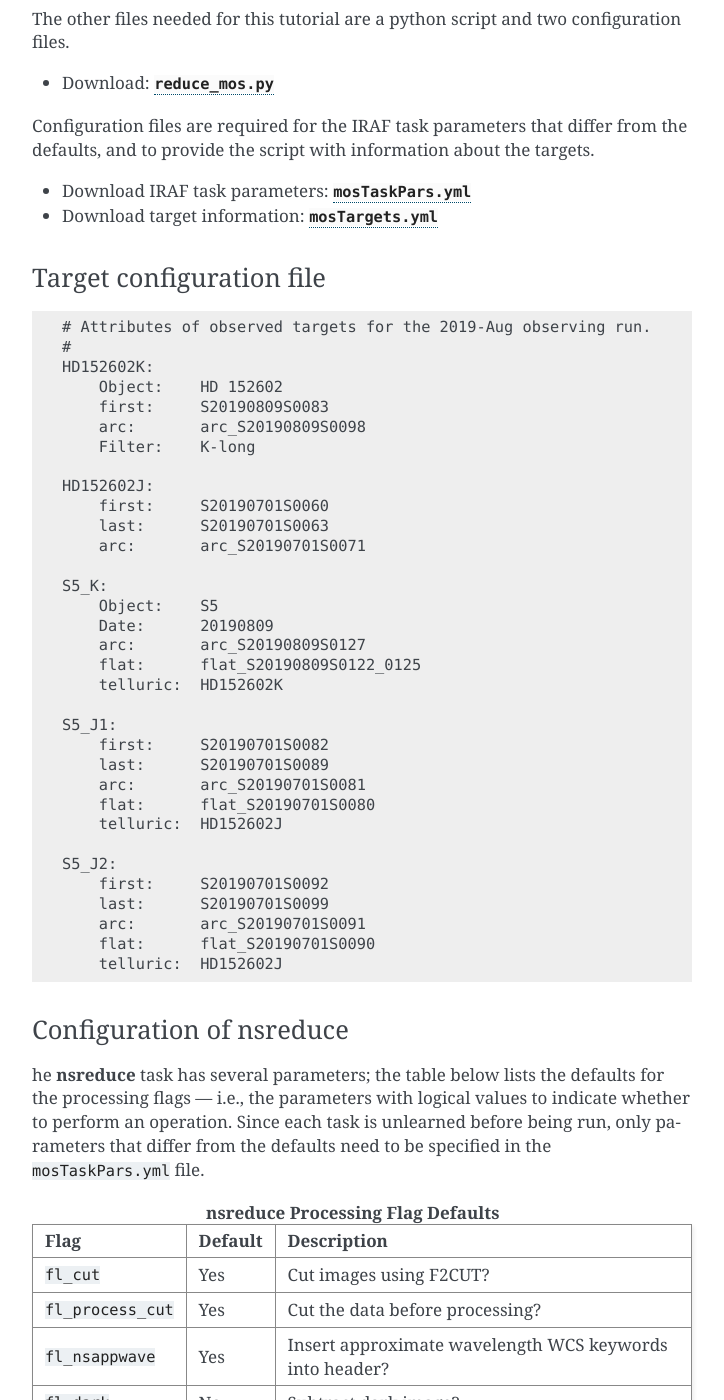
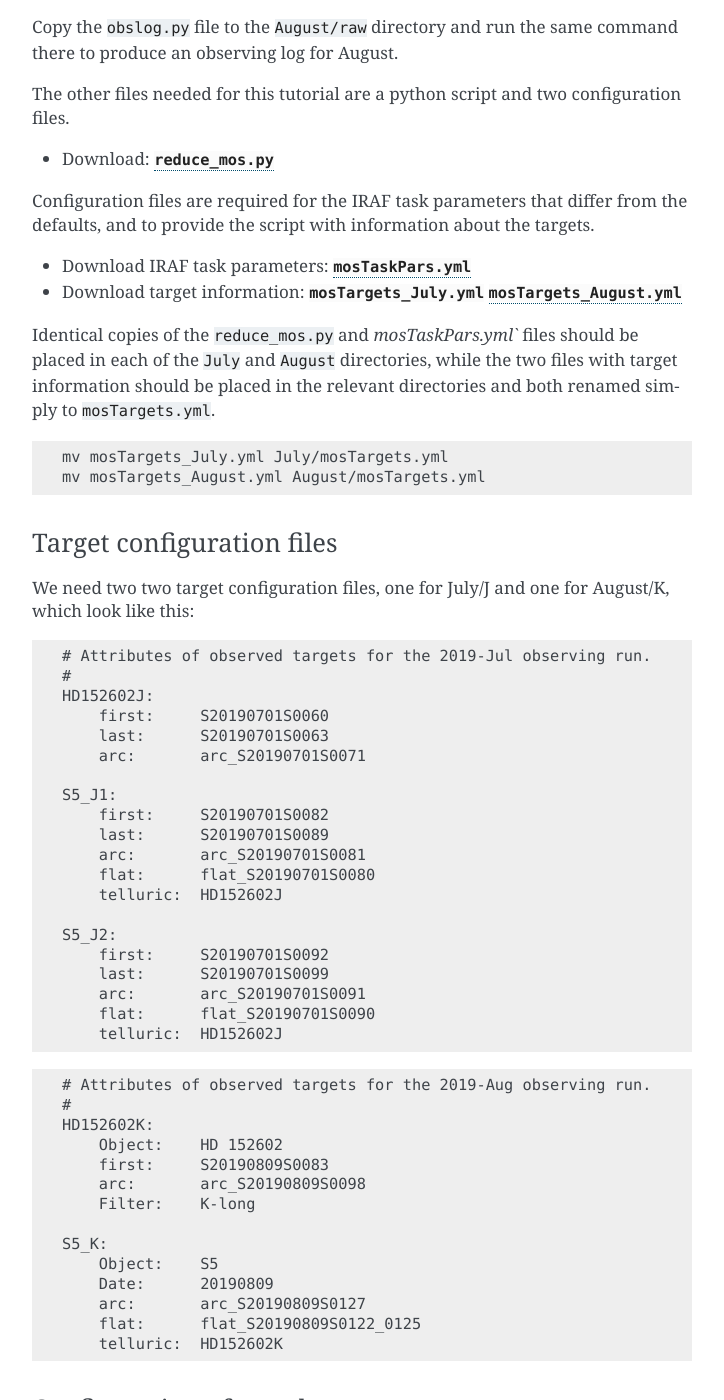
Before and after one commit to GeminiDRSoftware/F2Cookbook, a Sphinx documentation site: the page built from source/Tutorial_MOS_actual.rst, in a window 1280 px wide and 1400 px high, scrolled down 2755 px. Shown: the whole window, without its empty margins (388-1112 px from the left). Built offline with Sphinx 7.4.7, drawn with Linux system fonts in a browser that asks for light colours; some of the changed text lies outside the part shown.

Commit message:
rewrite to separate data into separate July/August datasets to make the description simpler

```diff
--- a/source/Tutorial_MOS_actual.rst
+++ b/source/Tutorial_MOS_actual.rst
@@ -30,11 +30,14 @@
 Archive (see :ref:`archive-search`). To download the data for this tutorial,
 the following URL should be pasted into your browser:
 
-https://archive.gemini.edu/searchform/cols=CTOWEQ/GS-2019A-SV-201/notengineering/20190701-20190809/NotFail
+https://archive.gemini.edu/searchform/cols=CTOWEQ/GS-2019A-SV-201/notengineering/20190701-20190810/NotFail
 
 Click the button at the bottom of the page labeled "Download all 309 files
-totalling 1.03 GB". These files should be extracted to a subdirectory of
-the location you wish to do your reduction, named ``raw``.
+totalling 1.03 GB". To ease the reduction, it makes sense to separate the
+July (J-band) and August (K-band) datasets, so you should make two separate
+directories (called ``J`` and ``K``, or ``July`` and ``August``, for example)
+and create subdirectories named ``raw`` in each of these. The raw FITS files
+should be extracted by unzipping the downloaded zip file and then separated.
 The program includes some daytime flatfields taken through the slit mask but
 the F2 instrument team has decided that nighttime flats should be used in the
 reduction, so these files are surplus to requirements and can therefore
@@ -42,10 +45,10 @@
 
 .. code-block:: bash
 
-   rm S20190701S005*
-   rm S20190703S*
-   rm S20190707S*
-   rm S20190810S*
+   rm July/raw/S20190701S005*
+   rm July/raw/S20190703S*
+   rm July/raw/S20190707S*
+   rm August/S20190810S*
 
 
 As this is an SV program, it includes most of the required
@@ -108,12 +109,15 @@
 -----------
 
 First download :download:`obslog.py <pyTools/obslog.py>` to the
-``raw`` subdirectory and create an observing log, as described in
+``July/raw`` subdirectory and create an observing log, as described in
 :ref:`observing-log`.
 
 .. code-block:: bash
 
    python obslog.py obslog.fits
+
+Copy the ``obslog.py`` file to the ``August/raw`` directory and run the
+same command there to produce an observing log for August.
 
 The other files needed for this tutorial are a python script and two
 configuration files.
@@ -125,35 +129,36 @@
 about the targets.
 
 * Download IRAF task parameters: :download:`mosTaskPars.yml <pyTools/mosTaskPars.yml>`
-* Download target information: :download:`mosTargets.yml <pyTools/mosTargets.yml>`
+* Download target information: :download:`mosTargets_July.yml <pyTools/mosTargets.yml>`
+  :download:`mosTargets_August.yml <pyTools/mosTargets_August.yml>`
+
+Identical copies of the ``reduce_mos.py`` and `mosTaskPars.yml`` files should
+be placed in each of the ``July`` and ``August`` directories, while the two
+files with target information should be placed in the relevant directories and
+both renamed simply to ``mosTargets.yml``.
+
+.. code-block:: bash
+
+   mv mosTargets_July.yml July/mosTargets.yml
+   mv mosTargets_August.yml August/mosTargets.yml
 
 
 .. _mos-target-config:
 
-Target configuration file
-^^^^^^^^^^^^^^^^^^^^^^^^^
+Target configuration files
+^^^^^^^^^^^^^^^^^^^^^^^^^^
+
+We need two two target configuration files, one for July/J and one
+for August/K, which look like this:
 
 .. code-block:: none
 
-   # Attributes of observed targets for the 2019-Aug observing run.
+   # Attributes of observed targets for the 2019-Jul observing run.
    #
-   HD152602K:
-       Object:    HD 152602
-       first:     S20190809S0083
-       arc:       arc_S20190809S0098
-       Filter:    K-long
-
    HD152602J:
        first:     S20190701S0060
        last:      S20190701S0063
        arc:       arc_S20190701S0071
-
-   S5_K:
-       Object:    S5
-       Date:      20190809
-       arc:       arc_S20190809S0127
-       flat:      flat_S20190809S0122_0125
-       telluric:  HD152602K
 
    S5_J1:
        first:     S20190701S0082
@@ -168,6 +173,25 @@
        arc:       arc_S20190701S0091
        flat:      flat_S20190701S0090
        telluric:  HD152602J
+
+
+.. code-block:: none
+
+   # Attributes of observed targets for the 2019-Aug observing run.
+   #
+   HD152602K:
+       Object:    HD 152602
+       first:     S20190809S0083
+       arc:       arc_S20190809S0098
+       Filter:    K-long
+
+   S5_K:
+       Object:    S5
+       Date:      20190809
+       arc:       arc_S20190809S0127
+       flat:      flat_S20190809S0122_0125
+       telluric:  HD152602K
+
 
 
 Configuration of nsreduce
@@ -427,7 +437,7 @@
                                                'GCAL Shutter': 'CLOSED',
                                                'Texp': t})
            for flat in possible_flats:
-               if flat[:10] == f[:10] and abs(int(flat[10:])-int(f[10:]) == 1):
+               if flat[:10] == f[:10] and abs(int(flat[10:])-int(f[10:])) == 1:
                    file_dict['dark'] = flat
                    break
 
--- /dev/null
+++ b/source/pyTools/mosTargets_August.yml
@@ -0,0 +1,14 @@
+# Attributes of observed targets for the 2019-Aug observing run.
+#
+HD152602K:
+    Object:    HD 152602
+    first:     S20190809S0083
+    arc:       arc_S20190809S0098
+    Filter:    K-long
+
+S5_K:
+    Object:    S5
+    Date:      20190809
+    arc:       arc_S20190809S0127
+    flat:      flat_S20190809S0122_0125
+    telluric:  HD152602K
--- a/source/pyTools/mosTargets.yml
+++ b/source/pyTools/mosTargets_July.yml
@@ -1,22 +1,9 @@
-# Attributes of observed targets for the 2019-Jul/Aug observing run.
+# Attributes of observed targets for the 2019-Jul observing run.
 #
-HD152602K:
-    Object:    HD 152602
-    first:     S20190809S0083
-    arc:       arc_S20190809S0098
-    Filter:    K-long
-
 HD152602J:
     first:     S20190701S0060
     last:      S20190701S0063
     arc:       arc_S20190701S0071
-
-S5_K:
-    Object:    S5
-    Date:      20190809
-    arc:       arc_S20190809S0127
-    flat:      flat_S20190809S0122_0125
-    telluric:  HD152602K
 
 S5_J1:
     first:     S20190701S0082
--- a/source/pyTools/reduce_mos.py
+++ b/source/pyTools/reduce_mos.py
@@ -130,20 +130,6 @@
 #----------------------------------------------------------------------
 
 #----------------------- DARKS: See Section 6.3 -----------------------
-def nightlyDarks(obslog):
-    dark_dict = {}
-    qd = {'ObsType': 'DARK'}
-    configs = unique(obslog.query(qd)['Date', 'Texp'])
-    for (date, t) in configs:
-        darkFiles = obslog.file_query(merge_dicts(qd, {'Date': date,
-                                                       'Texp': t}))
-        # See Section 5.3 for details
-        if date == '20190702':
-            date = '20190701'
-        outfile = 'MCdark_'+date+'_'+str(int(t))
-        dark_dict[outfile] = {'input': darkFiles}
-    return dark_dict
-
 def selectDarks(obslog):
     # Make a dict: key=output dark file; value=input files
     dark_dict = {}
@@ -282,7 +268,7 @@
                                             'GCAL Shutter': 'CLOSED',
                                             'Texp': t})
         for flat in possible_flats:
-            if flat[:10] == f[:10] and abs(int(flat[10:])-int(f[10:]) == 1):
+            if flat[:10] == f[:10] and abs(int(flat[10:])-int(f[10:])) == 1:
                 file_dict['dark'] = flat
                 break
 
@@ -596,8 +582,7 @@
 
     gnirs.nsheaders('f2')
 
-    dark_dict = nightlyDarks(obslog)
-    #dark_dict = selectDarks(obslog)
+    dark_dict = selectDarks(obslog)
     reduceDarks(dark_dict)
 
     ls_flat_dict, mos_flat_dict = selectFlats(obslog)
```
Also changed, not shown: other parts of source/Tutorial_MOS_actual.rst (+1 -17 lines).
